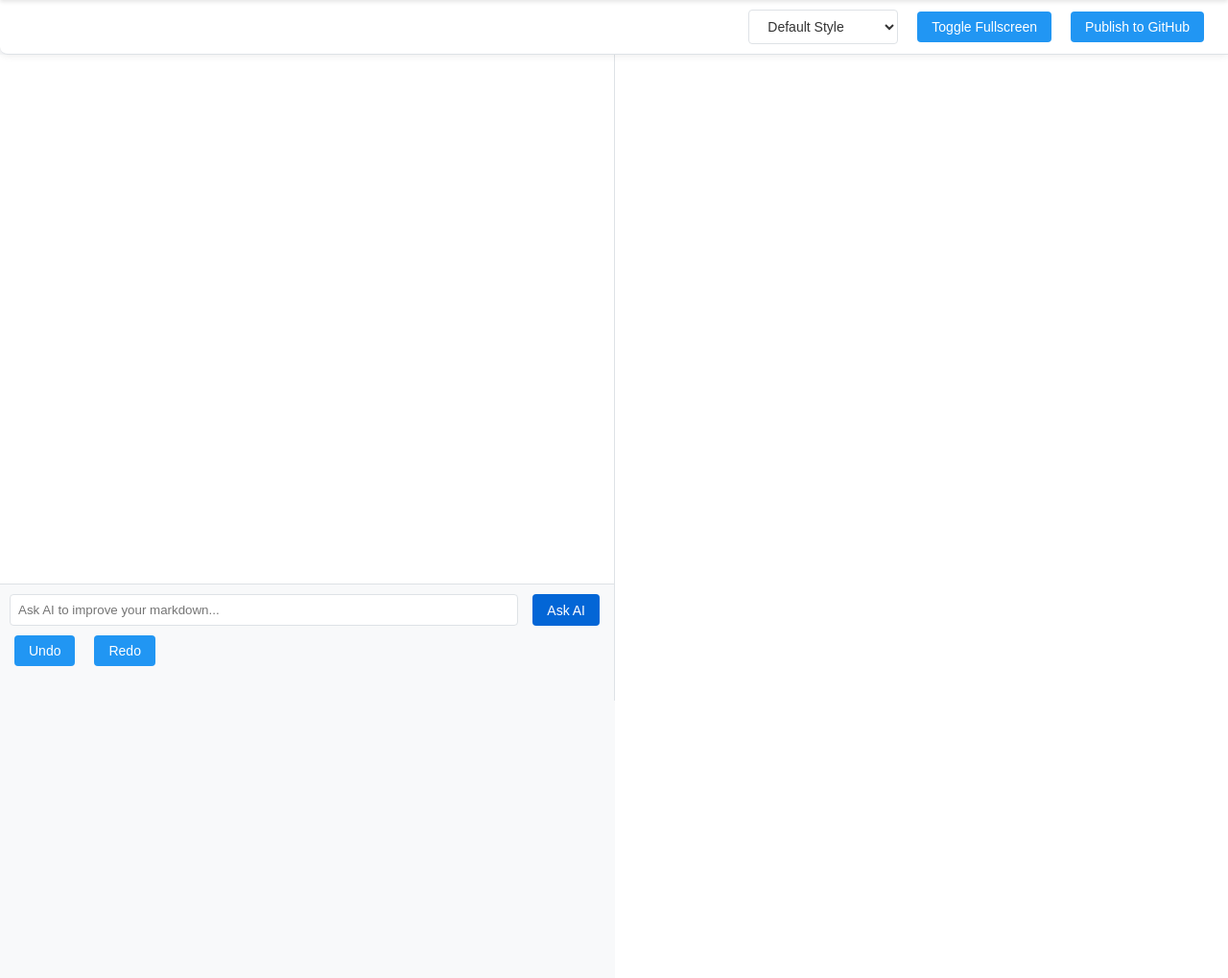
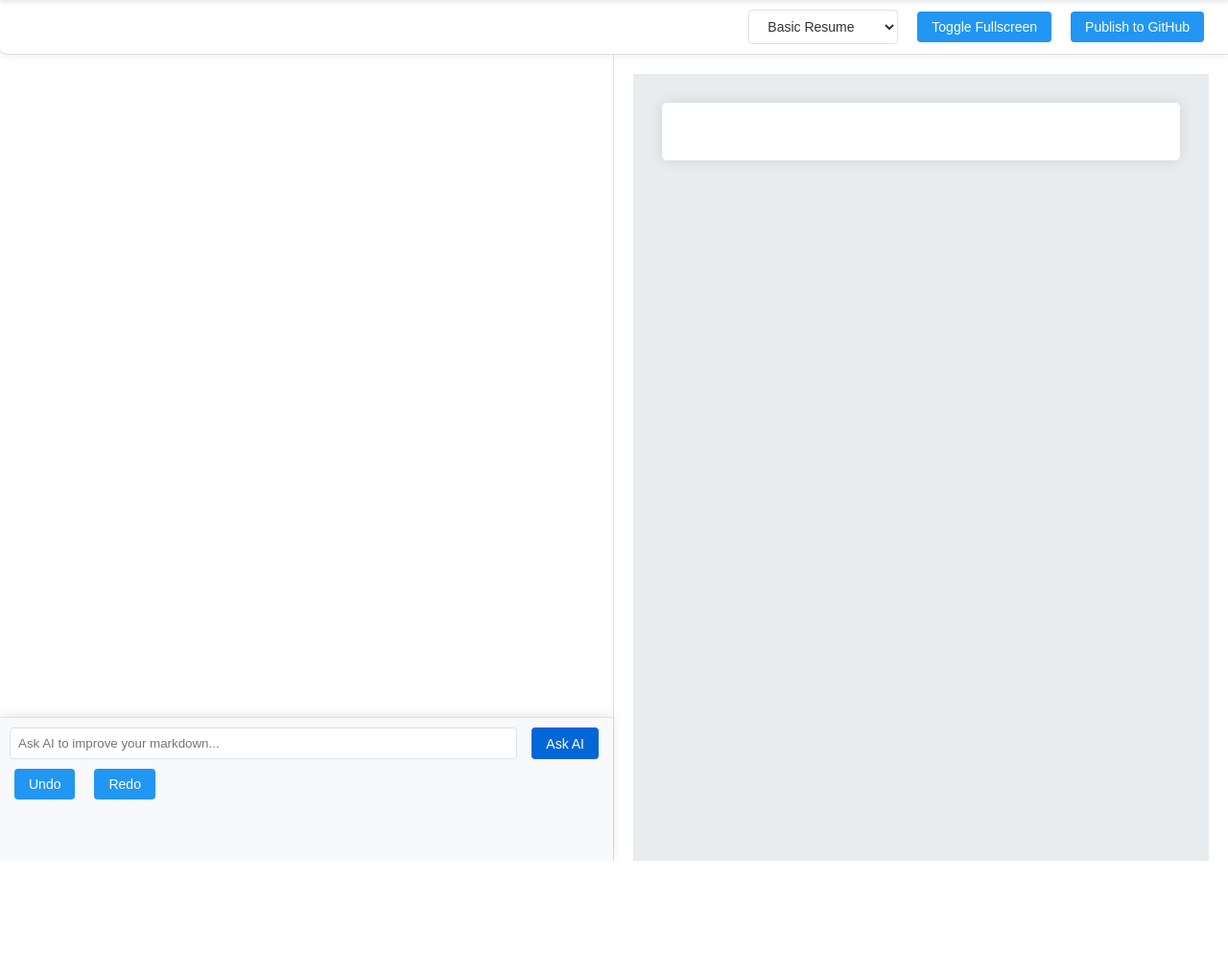
Before and after one commit to Hitheshaum/live-resume, a Flask app: template templates/render.html in a window 1280 px wide. Shown: the part 65-1084 px from the top of the page at 96% size. After the commit the page ends 962 px from the top, so only its background shows below. Run offline with Flask 3, Linux system fonts and the light colour scheme; the template is opened without the code that fills it, so the values that code supplies are empty; parts of the project's set-up code (start-up, migrations or seed data) failed here and were passed over.

Commit message:
Add basic resume style and make it default - Added new basic_resume.css with Roboto font and clean design - Made basic style the default option - Removed default/minimal style option - Updated render.html and app.py to reflect style changes

```diff
--- a/app.py
+++ b/app.py
@@ -96,7 +96,7 @@ def dashboard():
 @app.route('/render/<style>')
 @app.route('/render')
 @login_required
-def render_page(style='default'):
+def render_page(style='basic'):
     """Endpoint to show the render page with a specific style"""
     return render_template('render.html',
                          markdown_content=session.get('pending_content', ''),
@@ -109,7 +109,7 @@ def render_page(style='default'):
 def github_login():
     # Store the current state
     session['pending_content'] = request.args.get('content', '')
-    session['pending_style'] = request.args.get('style', 'default')
+    session['pending_style'] = request.args.get('style', 'basic')
     session['pending_filename'] = request.args.get('filename', 'New Document')
 
     # Generate the rendered HTML and store it
@@ -155,7 +155,7 @@ def github_callback():
 def change_style():
     data = request.get_json()
     content = data.get('content', '')
-    style = data.get('style', 'default')
+    style = data.get('style', 'basic')
     return render_markdown(content, style)
 
 @app.route('/upload', methods=['POST'])
@@ -187,7 +187,7 @@ def upload_file():
         # Store content in session
         session['pending_content'] = markdown_content
         session['pending_filename'] = file.filename
-        session['pending_style'] = request.form.get('style', 'default')
+        session['pending_style'] = request.form.get('style', 'basic')
 
         # Convert markdown to HTML with selected style
         html_content = render_markdown(markdown_content, session['pending_style'])
@@ -227,10 +227,10 @@ def render_markdown(content, style):
         html_content = markdown.markdown(content, extensions=extensions)
         css = read_style_file('modern_resume')
         return f'<style>.html-view .rendered-content {css}</style>{base_wrapper}<div class="resume-layout">{html_content}</div>{base_wrapper_end}'
-    else:
+    else:  # Default to basic style
         html_content = markdown.markdown(content, extensions=extensions)
-        css = read_style_file('minimal')
-        return f'<style>.html-view .rendered-content {css}</style>{base_wrapper}<div class="content-wrapper">{html_content}</div>{base_wrapper_end}'
+        css = read_style_file('basic_resume')
+        return f'<style>.html-view .rendered-content {css}</style>{base_wrapper}<div class="resume-layout">{html_content}</div>{base_wrapper_end}'
 
 # GitHub configuration
 # Required scope: public_repo (for creating and updating public repositories)
--- /dev/null
+++ b/static/styles/basic_resume.css
@@ -0,0 +1,51 @@
+@import url('https://fonts.googleapis.com/css2?family=Roboto:wght@400;700&display=swap');
+
+body {
+    font-family: 'Roboto', sans-serif;
+    margin: 0;
+    padding: 0;
+    background: #e9ecef;
+    color: #343a40;
+    line-height: 1.6;
+    min-height: 100vh;
+}
+
+.rendered-content {
+    background: #e9ecef;
+    padding: 30px;
+}
+
+.resume-layout {
+    background: #fff;
+    padding: 30px;
+    box-shadow: 0 0 15px rgba(0,0,0,0.1);
+    border-radius: 5px;
+    font-family: 'Roboto', sans-serif;
+    color: #343a40;
+    line-height: 1.6;
+}
+
+.resume-layout h1 {
+    font-size: 2.2em;
+    color: #343a40;
+    border-bottom: 2px solid #007bff;
+    padding-bottom: 8px;
+    margin: 0 0 25px 0;
+}
+
+h2 {
+    color: #007bff;
+    font-size: 1.6em;
+    margin-top: 1.8em;
+    padding: 8px 18px;
+    background: #f1f3f5;
+    border-radius: 4px;
+}
+
+section {
+    margin: 18px 0;
+    padding: 18px;
+    background: #fff;
+    border-radius: 5px;
+    box-shadow: 0 1px 3px rgba(0,0,0,0.05);
+}
--- a/static/styles/common.css
+++ b/static/styles/common.css
@@ -1,5 +1,52 @@
+/* Reset body margin and set full height */
+body {
+    margin: 0;
+    padding: 0;
+    height: 100vh;
+    overflow: hidden;
+}
+
+/* Main wrapper that contains everything */
+.page-wrapper {
+    display: flex;
+    flex-direction: column;
+    height: 100vh;
+}
+
+/* Main content area below header */
+.main-content {
+    flex: 1;
+    overflow: hidden;
+    display: flex;
+    flex-direction: column;
+}
+
+.content-wrapper {
+    flex: 1;
+    display: flex;
+    flex-direction: column;
+    overflow: hidden;
+}
+
+.preview-container {
+    display: flex;
+    flex: 1;
+    overflow: hidden;
+}
+
+.left-section {
+    width: 50%;
+    display: flex;
+    flex-direction: column;
+    border-right: 1px solid #dee2e6;
+}
+
+body.fullscreen .left-section {
+    display: none;
+}
+
 .markdown-view {
-    width: 50%;
+    width: 100%;
     font-family: monospace;
     background: #ffffff;
     color: #333333;
@@ -7,13 +54,34 @@
     font-size: 14px;
     line-height: 1.6;
     white-space: pre-wrap;
-    border-right: 1px solid #dee2e6;
     overflow-y: auto;
-    height: 100vh;
     box-sizing: border-box;
     flex: 1;
     word-wrap: break-word;
     -webkit-user-modify: read-write-plaintext-only;
+}
+
+.chat-section {
+    background: #f8f9fa;
+    border-top: 1px solid #dee2e6;
+    padding: 10px;
+    flex: 0 0 auto;
+    min-height: 150px;
+    max-height: 30vh;
+    width: 100%;
+    box-sizing: border-box;
+    overflow-y: auto;
+}
+
+.chat-input {
+    width: 100%;
+    display: flex;
+    gap: 10px;
+}
+
+.chat-input input {
+    flex: 1;
+    min-width: 0;
 }
 
 .controls {
@@ -36,11 +104,14 @@
 /* Common styles for all views */
 .html-view {
     width: 50%;
-    height: 100vh;
     overflow-y: auto;
     transition: width 0.3s ease;
     background: #fff;
     flex: 1;
+}
+
+body.fullscreen .html-view {
+    width: 100%;
 }
 
 .rendered-content {
@@ -52,10 +123,6 @@
     margin: 0 auto;
 }
 
-.fullscreen .html-view {
-    width: 100%;
-}
-
 .fullscreen .markdown-view {
     display: none;
 }
--- a/templates/render.html
+++ b/templates/render.html
@@ -24,7 +24,6 @@
             color: #6c757d;
         }
         .markdown-view {
-            width: 50%;
             font-family: monospace;
             background: #ffffff;
             color: #333333;
@@ -82,17 +81,12 @@
             margin-left: 10px;
         }
         .chat-section {
-            position: fixed;
-            bottom: 0;
-            left: 0;
-            width: 50%;
-            height: 30vh; /* Fixed height for chat section */
+            position: relative;
             background: #f8f9fa;
             border-top: 1px solid #dee2e6;
+            z-index: 100;
             padding: 10px;
-            box-sizing: border-box;
-            overflow-y: auto; /* Enable scrolling */
-            transition: transform 0.3s ease;
+            box-shadow: 0 -2px 10px rgba(0,0,0,0.1);
         }
         .chat-section.fullscreen {
             transform: translateY(100%);
@@ -194,8 +188,8 @@
             font-family: monospace;
             resize: none;
             border: none;
-            border-right: 1px solid #dee2e6;
             outline: none;
+            tab-size: 4;
         }
         body.fullscreen .header {
             display: none;
@@ -243,13 +237,15 @@
     </style>
 </head>
 <body>
+    <div class="page-wrapper">
         {% include 'header.html' %}
+        <div class="main-content">
             <div class="content-wrapper">
                 <div class="controls">
                     <span class="file-info">{{ original_file }}</span>
                     <div class="control-buttons">
                         <select id="styleSelector" onchange="changeStyle(this.value)">
-                    <option value="default" {% if style == 'default' %}selected{% endif %}>Default Style</option>
+                            <option value="basic" {% if style == 'basic' or style == 'default' %}selected{% endif %}>Basic Resume</option>
                             <option value="style1" {% if style == 'style1' %}selected{% endif %}>Terminal Style</option>
                             <option value="style2" {% if style == 'style2' %}selected{% endif %}>Modern Resume</option>
                         </select>
@@ -258,15 +254,10 @@
                     </div>
                 </div>
                 <div class="preview-container">
+                    <div class="left-section">
                         <textarea class="markdown-view preview-content"
                                   spellcheck="false"
                                   oninput="updatePreview()">{{ markdown_content }}</textarea>
-            <div class="html-view preview-content" id="htmlView">
-                {{ html_content|safe }}
-            </div>
-        </div>
-    </div>
-
                         <div class="chat-section">
                             <div class="chat-input">
                                 <input type="text" id="chatInput" placeholder="Ask AI to improve your markdown..."
@@ -277,6 +268,14 @@
                             <div class="history-controls">
                                 <button onclick="undoLastChange()" id="undoButton" disabled>Undo</button>
                                 <button onclick="redoLastChange()" id="redoButton" disabled>Redo</button>
+                            </div>
+                        </div>
+                    </div>
+                    <div class="html-view preview-content" id="htmlView">
+                        {{ html_content|safe }}
+                    </div>
+                </div>
+            </div>
         </div>
     </div>
 
@@ -328,6 +327,12 @@
 
         function toggleFullscreen() {
             document.body.classList.toggle('fullscreen');
+            const button = document.querySelector('button[onclick="toggleFullscreen()"]');
+            if (document.body.classList.contains('fullscreen')) {
+                button.textContent = 'Exit Fullscreen';
+            } else {
+                button.textContent = 'Toggle Fullscreen';
+            }
         }
 
         function changeStyle(style) {
```
Lines whose indentation alone changed are shown as unchanged.
